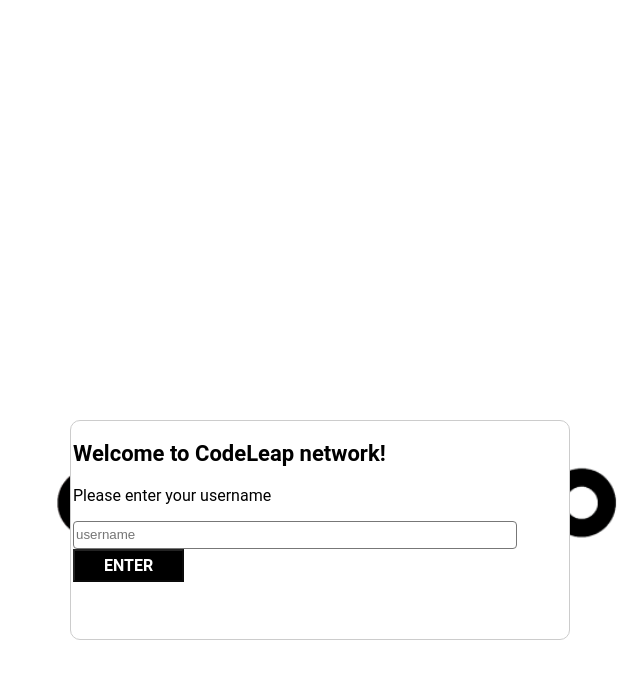
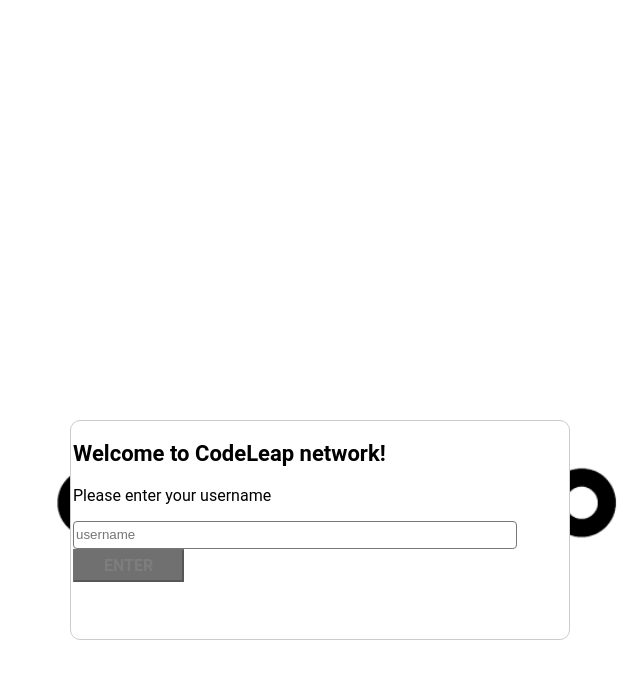
Before and after one commit to augutoraminelli/project-CodeLeap, a React (Create React App) app: page /main-page in a window 1280 px wide. Both pictures are taken after a click on the button "Signup". Shown: the top 678 px of the page, without its empty margins (640-1280 px from the left). Built offline with nearby package versions, Linux system fonts and the light colour scheme.

Commit message:
created redux store, and created page SingUp

```diff
--- a/package.json
+++ b/package.json
@@ -9,6 +9,7 @@
     "react": "^18.0.0",
     "react-dom": "^18.0.0",
     "react-redux": "^7.2.8",
+    "react-router-dom": "^6.3.0",
     "react-scripts": "5.0.0",
     "redux": "^4.1.2",
     "web-vitals": "^2.1.4"
--- a/src/App.js
+++ b/src/App.js
@@ -1,27 +1,12 @@
-import { useState } from 'react';
-import { ModalSignup } from './components/ModalSingup';
-import logo from './images/logo.png';
-import './styles/home.css';
+import React from 'react';
+import { BrowserRouter } from 'react-router-dom';
+import { SignUp } from './pages';
 
 function App() {
-
-  const [showModalSignup, setShowModalSignup] = useState(false);
-
-  const openModalSignup = () => {
-    setShowModalSignup(prev => !prev);
-  }
-
   return (
-    <div className='home-background'>
-      <img alt="logo" className="logo" src={ logo } />
-      <button
-          className="signup-button"
-          onClick={ openModalSignup }
-        >
-          Signup
-        </button>
-        <ModalSignup showModal={showModalSignup} />
-    </div>
+    <BrowserRouter>
+      <SignUp />
+    </BrowserRouter>
   );
 }
 
--- a/src/components/ModalSingup.js
+++ b/src/components/ModalSingup.js
@@ -1,21 +1,34 @@
 import React, { useState } from "react";
+// import { useNavigate } from 'react-router-dom';
+import INITIAL_LOCAL_STORAGE from "../data";
 import '../styles/modal.css';
 
 //create modal component
 export function ModalSignup({ showModal }) {
+  // const navigate = useNavigate();
 
   const [username, setUsername] = useState('');
 
+  const handleClick = async (e) => {
+    e.preventDefault();
+
+    INITIAL_LOCAL_STORAGE.forEach(({ key, value }) => (key === 'username'
+      ? localStorage.setItem('username', JSON.stringify({ username }))
+      : localStorage.setItem(key, JSON.stringify(value))));
+
+    // navigate('/main-page');
+  }
+
   const validUsernameField = () => {
-    const MIN_USERNMAE_LENGTH = 1;
-    return username.length >= MIN_USERNMAE_LENGTH;
+    const MIN_USERNMAE = 1;
+    return username.length >= MIN_USERNMAE;
   }
 
   return (
       <div>
         { showModal ? (
           <div className="modal-signup-background">
-            <div className="modal-signup">
+            <form className="modal-signup" onSubmit={ handleClick }>
               <h2 className="modal-signup-title"> Welcome to CodeLeap network! </h2>
               <h3 className="modal-signup-username"> Please enter your username </h3>
               <input
@@ -33,7 +46,7 @@
                 >
                 ENTER
               </button>
-            </div>
+            </form>
           </div>
         ) : null }
       </div>
--- /dev/null
+++ b/src/data/index.js
@@ -0,0 +1,5 @@
+// initial localStorage data username: ''
+// after click enter, localStorage data username: 'username'
+const INITIAL_LOCAL_STORAGE = [{ username: '' }];
+
+export default INITIAL_LOCAL_STORAGE;
--- /dev/null
+++ b/src/pages/MainScreen.js
@@ -0,0 +1,11 @@
+import React from 'react'
+
+function MainScreen() {
+  return (
+    <div>
+      <h1> MainScreen </h1>
+    </div>
+  )
+}
+
+export default MainScreen
--- /dev/null
+++ b/src/pages/SignUp.js
@@ -0,0 +1,28 @@
+import { useState } from 'react';
+import { ModalSignup } from '../components/ModalSingup';
+import logo from '../images/logo.png';
+import '../styles/home.css';
+
+function SignUp() {
+
+  const [showModalSignup, setShowModalSignup] = useState(false);
+
+  const openModalSignup = () => {
+    setShowModalSignup(prev => !prev);
+  }
+
+  return (
+      <div className='home-background'>
+        <img alt="logo" className="logo" src={ logo } />
+        <button
+            className="signup-button"
+            onClick={ openModalSignup }
+          >
+            Signup
+          </button>
+          <ModalSignup showModal={ showModalSignup } />
+      </div>
+  );
+}
+
+export default SignUp;
--- /dev/null
+++ b/src/pages/index.js
@@ -0,0 +1,7 @@
+import MainScreen from "./MainScreen";
+import SignUp from "./SignUp";
+
+export {
+  MainScreen,
+  SignUp,
+};
--- a/src/styles/modal.css
+++ b/src/styles/modal.css
@@ -1,13 +1,3 @@
-.modal-signup-background {
-  /* width: 500px;
-  height: 220px;
-  left: 710px;
-  top: 420px;
-  background: #FFFFFF;
-  border: 1px solid #CCCCCC;
-  box-sizing: border-box; */
-}
-
 .modal-signup {
   position: absolute;
   width: 500px;
@@ -74,3 +64,13 @@
   background: #000000;
   color: #FFFFFF;
 }
+
+.modal-signup-btn:hover {
+  background: #FFFFFF;
+  color: #000000;
+}
+
+.modal-signup-btn:disabled {
+  background: #707070;
+  color: #7d7d7d;
+}
```
Also changed, not shown: src/redux/store/index.js (+15 -0 lines), src/routes/index.js (added, +11 -0 lines), 1 other file (tests, documents, lock files or other folders).
